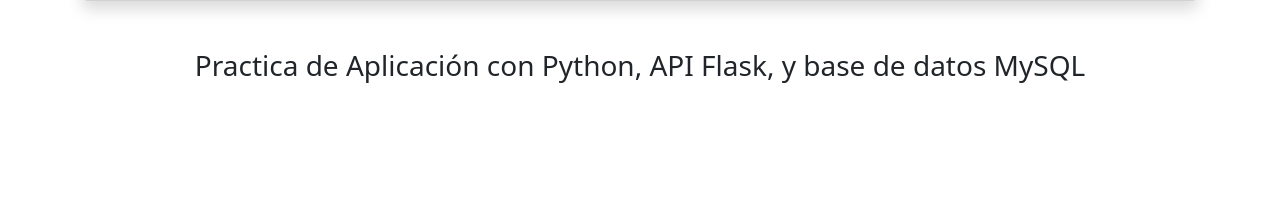
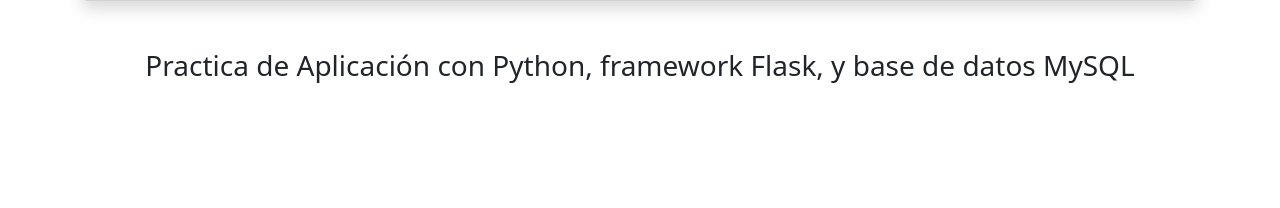
Before and after one commit to pizarromat/Listado-de-autos, a Flask app: page / in a window 1280 px wide. Shown: the part 337-545 px from the top of the page. Run offline with Flask 3, Linux system fonts and the light colour scheme; data that the repository does not hold is empty.

Commit message:
Update index.html

```diff
--- a/templates/index.html
+++ b/templates/index.html
@@ -125,7 +125,7 @@
     </div>
 
 <!-- Creador Pizarro Matias -->
-<h3 class="text-center mt-5 nb-5 text-secundary">Practica de Aplicación con Python, API Flask, y base de datos MySQL</h3>
+<h3 class="text-center mt-5 nb-5 text-secundary">Practica de Aplicación con Python, framework Flask, y base de datos MySQL</h3>
 
 
 </body>
```
